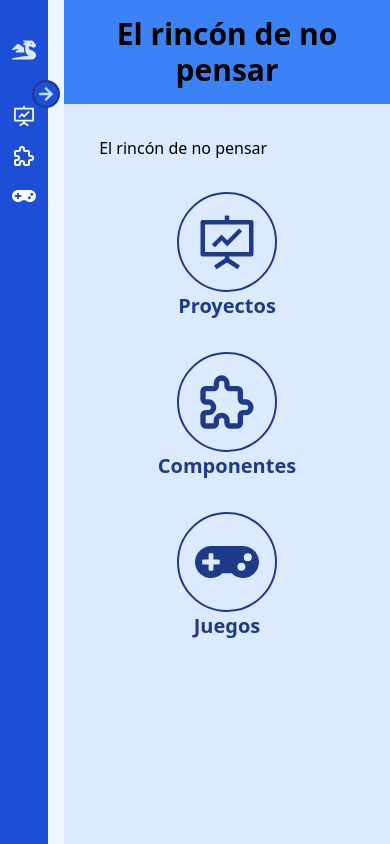
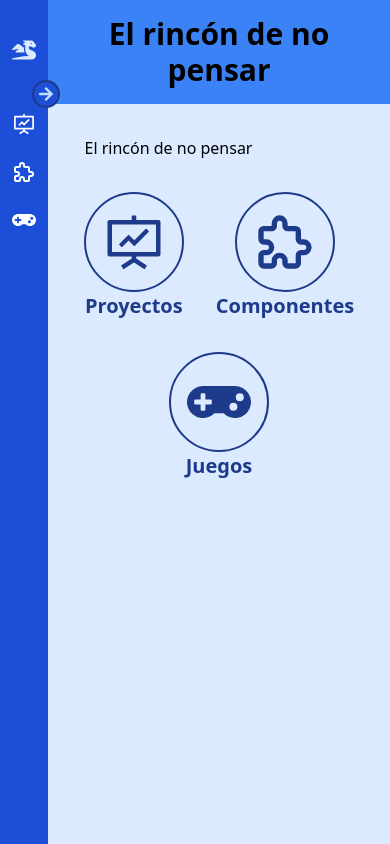
Before and after one commit to irenealcaine/el-rincon-de-no-pensar, a React (Create React App) app: page / in a window 390 px wide. Built offline with nearby package versions, Linux system fonts and the light colour scheme.

Commit message:
Update App.js and Sidebar.jsx

```diff
--- a/src/App.js
+++ b/src/App.js
@@ -22,7 +22,7 @@ function App() {
           <Sidebar />
           <div
             id="container"
-            className="absolute md:static pl-16 md:pl-0 z-0 w-full h-full bg-blue-50"
+            className="absolute md:static pl-12 md:pl-0 z-0 w-full h-full bg-blue-50"
           >
             <Routes>
               <Route exact path="/" element={<Home />} />
--- a/src/Components/Sidebar.jsx
+++ b/src/Components/Sidebar.jsx
@@ -30,7 +30,7 @@ const Sidebar = () => {
           <div className="flex gap-x-4 items-center ">
             <FaDragon
               className={`duration-500 w-8 h-8  p-1 ${
-                open && "rotate-[360deg] w-12 h-12"
+                open && "rotate-[360deg] md:w-12 md:h-12"
               }`}
             />
             <h1
@@ -48,7 +48,7 @@ const Sidebar = () => {
             <div key={index}>
               <Link
                 to={menuItem.to}
-                className="relative text-white text-bold text-lg flex items-center gap-x-4 cursor-pointer p-1 hover:bg-blue-400 hover:text-blue-900 duration-200 mt-2 rounded-md"
+                className="relative text-white text-bold text-lg flex items-center gap-x-4 cursor-pointer p-1 hover:bg-blue-400 hover:text-blue-900 duration-200 mt-4 rounded-md"
                 onClick={() =>
                   menuItem.title === "Juegos"
                     ? setGamesSubMenuOpen(!gamesSubMenuOpen)
```
